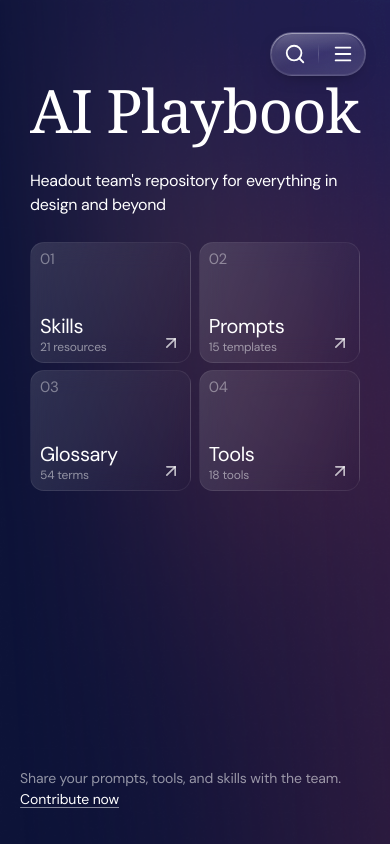
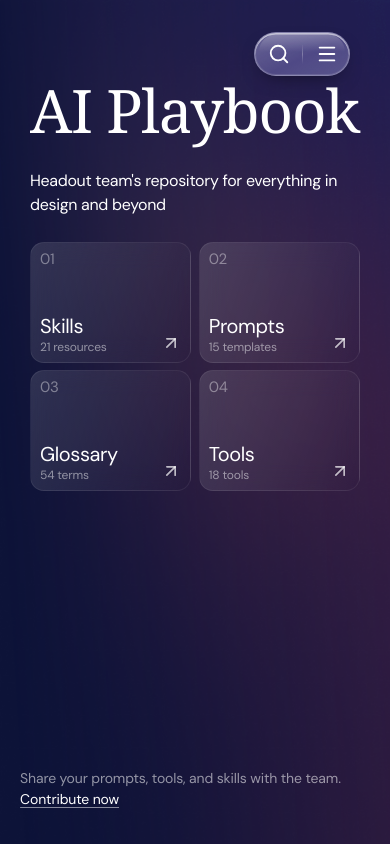
Before and after one commit to pavitsond-cyber/AI-Playbook, a Next.js app: page / in a window 390 px wide. Built offline with nearby package versions, Linux system fonts and the light colour scheme; a web font is replaced by a local one.

Commit message:
Auto-deploy: Claude changes

```diff
--- a/app/globals.css
+++ b/app/globals.css
@@ -105,7 +105,7 @@
   height: 44px;
   margin-inline: auto;
   align-items: center;
-  gap: 24px;
+  gap: 40px;
 }
 
 .playbook-page-header__backdrop {
@@ -146,15 +146,15 @@
 .playbook-header-control--frost {
   overflow: hidden;
   background:
-    linear-gradient(160deg, rgba(255,255,255,0.18), rgba(255,255,255,0.06) 52%, rgba(255,255,255,0.1)),
-    rgba(255,255,255,0.06);
-  border: 1px solid rgba(255,255,255,0.12);
-  -webkit-backdrop-filter: blur(24px) saturate(150%);
-  backdrop-filter: blur(24px) saturate(150%);
+    linear-gradient(155deg, rgba(255,255,255,0.24), rgba(255,255,255,0.11) 55%, rgba(255,255,255,0.16)),
+    rgba(73, 67, 137, 0.62);
+  border: 1px solid rgba(255,255,255,0.28);
+  -webkit-backdrop-filter: blur(22px) saturate(145%);
+  backdrop-filter: blur(22px) saturate(145%);
   box-shadow:
-    inset 0 1px 0 rgba(255,255,255,0.42),
-    inset 0 0 0 1px rgba(255,255,255,0.08),
-    0 6px 18px -10px rgba(0,0,0,0.55);
+    inset 0 1.5px 0 rgba(255,255,255,0.58),
+    inset 0 0 0 1px rgba(255,255,255,0.12),
+    0 8px 20px -10px rgba(0,0,0,0.6);
   transition:
     background 220ms ease,
     box-shadow 220ms ease,
@@ -163,15 +163,15 @@
 
 .playbook-header-control--frost:hover {
   background:
-    linear-gradient(160deg, rgba(255,255,255,0.22), rgba(255,255,255,0.08) 52%, rgba(255,255,255,0.13)),
-    rgba(255,255,255,0.08);
+    linear-gradient(155deg, rgba(255,255,255,0.3), rgba(255,255,255,0.14) 55%, rgba(255,255,255,0.2)),
+    rgba(79, 72, 148, 0.72);
 }
 
 .playbook-header-control--frost:active {
   transform: scale(0.92);
   background:
-    linear-gradient(160deg, rgba(255,255,255,0.24), rgba(255,255,255,0.1) 52%, rgba(255,255,255,0.15)),
-    rgba(255,255,255,0.1);
+    linear-gradient(155deg, rgba(255,255,255,0.34), rgba(255,255,255,0.17) 55%, rgba(255,255,255,0.22)),
+    rgba(84, 76, 156, 0.78);
 }
 
 .playbook-header-control:focus-visible {
@@ -211,17 +211,17 @@
   flex: 0 0 96px;
   align-items: center;
   overflow: hidden;
-  border: 1px solid rgba(255,255,255,0.12);
+  border: 1px solid rgba(255,255,255,0.28);
   border-radius: 9999px;
   background:
-    linear-gradient(160deg, rgba(255,255,255,0.18), rgba(255,255,255,0.06) 52%, rgba(255,255,255,0.1)),
-    rgba(255,255,255,0.06);
-  -webkit-backdrop-filter: blur(24px) saturate(150%);
-  backdrop-filter: blur(24px) saturate(150%);
+    linear-gradient(155deg, rgba(255,255,255,0.24), rgba(255,255,255,0.11) 55%, rgba(255,255,255,0.16)),
+    rgba(73, 67, 137, 0.62);
+  -webkit-backdrop-filter: blur(22px) saturate(145%);
+  backdrop-filter: blur(22px) saturate(145%);
   box-shadow:
-    inset 0 1px 0 rgba(255,255,255,0.42),
-    inset 0 0 0 1px rgba(255,255,255,0.08),
-    0 6px 18px -10px rgba(0,0,0,0.55);
+    inset 0 1.5px 0 rgba(255,255,255,0.58),
+    inset 0 0 0 1px rgba(255,255,255,0.12),
+    0 8px 20px -10px rgba(0,0,0,0.6);
   pointer-events: auto;
   transition:
     background 280ms ease,
@@ -231,10 +231,10 @@
 }
 
 .playbook-page-header[data-menu-open='true'] .playbook-header-actions {
-  border-color: rgba(255,255,255,0.18);
+  border-color: rgba(255,255,255,0.36);
   background:
-    linear-gradient(160deg, rgba(255,255,255,0.23), rgba(255,255,255,0.09) 52%, rgba(255,255,255,0.14)),
-    rgba(255,255,255,0.08);
+    linear-gradient(155deg, rgba(255,255,255,0.32), rgba(255,255,255,0.16) 55%, rgba(255,255,255,0.22)),
+    rgba(84, 76, 156, 0.78);
   box-shadow:
     inset 0 1px 0 rgba(255,255,255,0.48),
     inset 0 0 0 1px rgba(255,255,255,0.1),
@@ -247,8 +247,8 @@
   z-index: 0;
   height: 42%;
   border-radius: 9999px 9999px 50% 50%;
-  background: linear-gradient(to bottom, rgba(255,255,255,0.15), transparent);
-  opacity: 0.8;
+  background: linear-gradient(to bottom, rgba(255,255,255,0.24), transparent);
+  opacity: 1;
   pointer-events: none;
 }
 
@@ -293,7 +293,7 @@
   width: 1px;
   height: 20px;
   flex: 0 0 1px;
-  background: linear-gradient(to bottom, transparent, rgba(255,255,255,0.18), transparent);
+  background: linear-gradient(to bottom, transparent, rgba(255,255,255,0.28), transparent);
 }
 
 .menu-icon {
@@ -436,8 +436,16 @@
 @media (max-width: 639px) {
   .playbook-page-header {
     padding-inline:
-      max(env(safe-area-inset-left, 0px), 24px)
-      max(env(safe-area-inset-right, 0px), 24px);
+      max(env(safe-area-inset-left, 0px), 40px)
+      max(env(safe-area-inset-right, 0px), 40px);
+  }
+
+  .playbook-page-header__content {
+    gap: 40px;
+  }
+
+  .playbook-page-header__title {
+    font-size: 18px;
   }
 }
 
```
